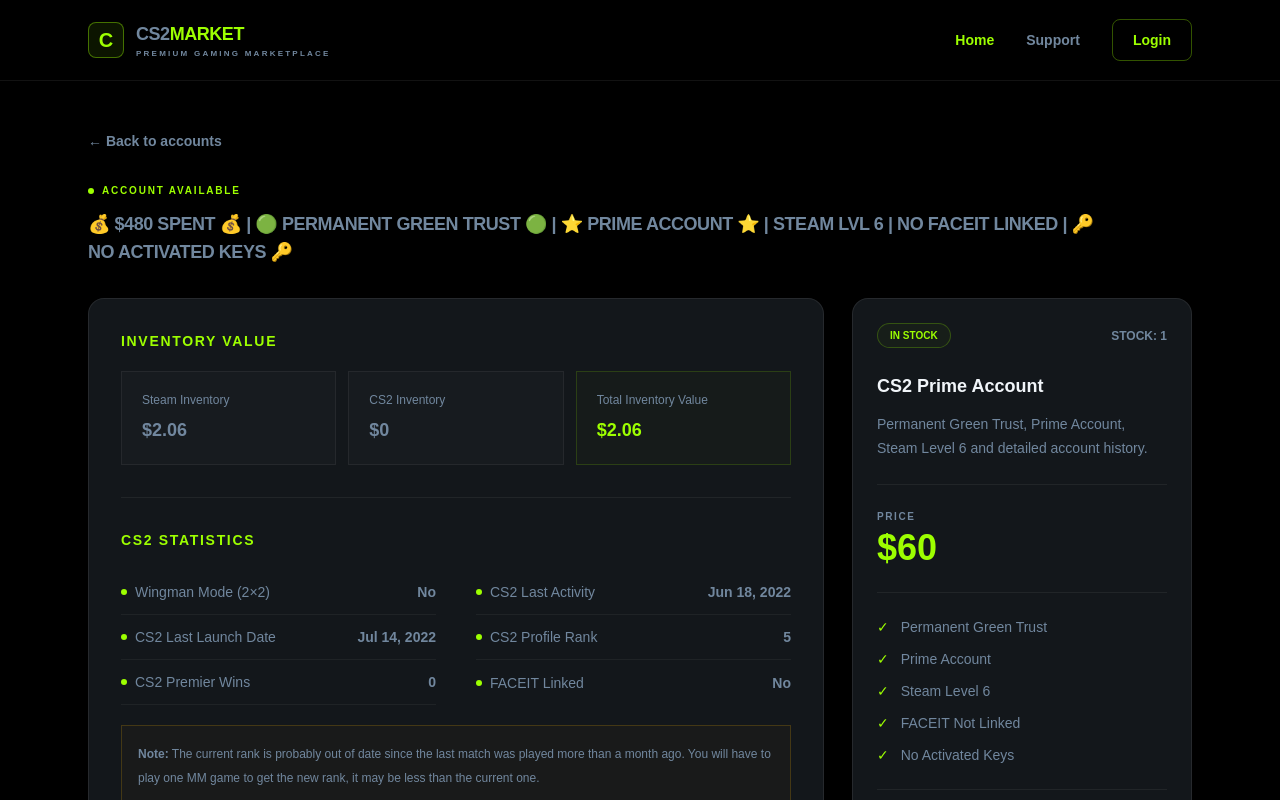
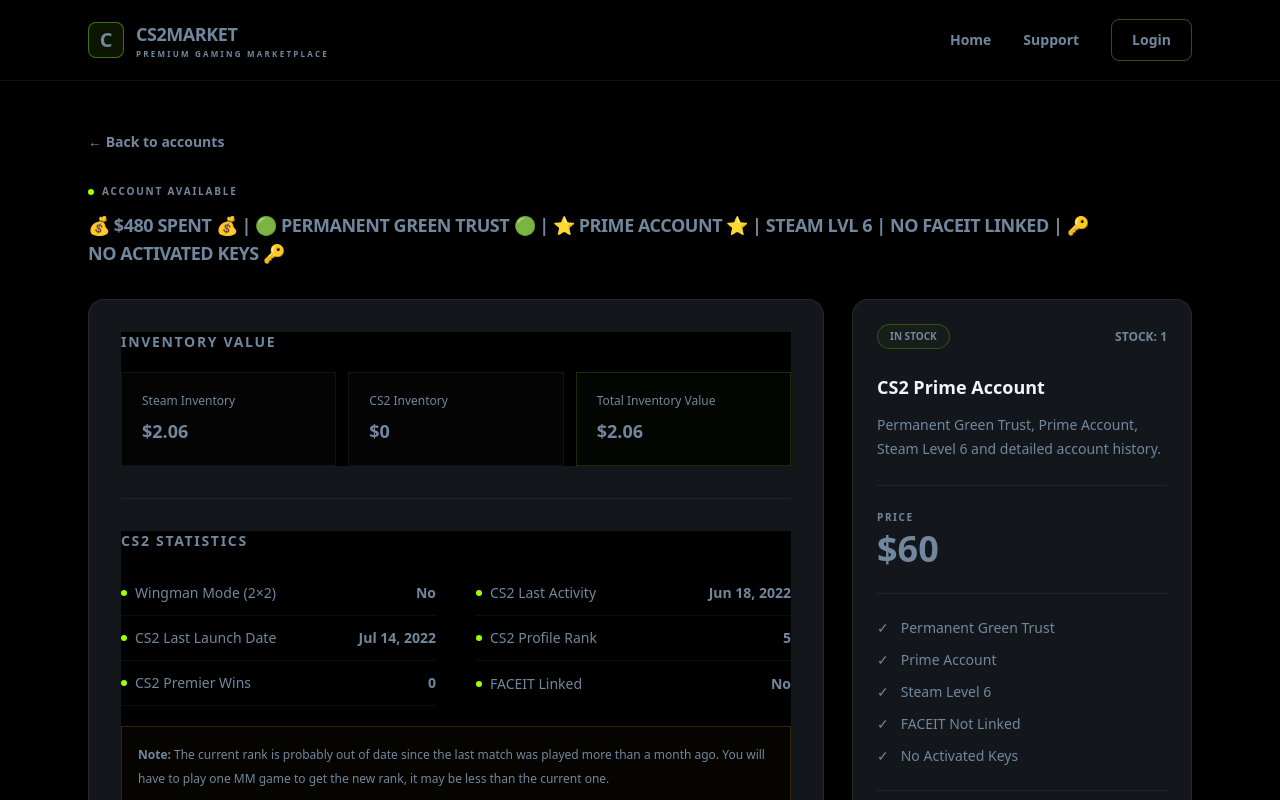
Before and after one commit to robbishhvh1337-cmyk/cs2-market, a Next.js app: page /product/1 in a window 1280 px wide. Shown: the top 800 px of the page. Built offline with nearby package versions, Linux system fonts and the light colour scheme.

Commit message:
Finalize CS2MARKET dark theme

```diff
--- a/app/globals.css
+++ b/app/globals.css
@@ -1,7 +1,8 @@
 @import "tailwindcss";
 
 /* =========================================================
-   CS2MARKET — PURE BLACK / DISCORD STYLE DARK THEME
+   CS2MARKET
+   PURE BLACK / CLEAN DARK THEME
    ========================================================= */
 
 :root {
@@ -13,23 +14,21 @@
   --surface-hover: #181d22;
 
   --border: #1c2228;
-  --border-light: #20262c;
 
-  /* NORMAL TEXT — Store renginin ana tonu */
+  /* Normal readable text */
   --text: #71879e;
   --text-hover: #8da1b5;
 
-  /* IMPORTANT TEXT */
+  /* Important headings */
   --white: #f1f5f9;
 
-  /* BRAND */
-  --green: #9dff00;
-  --green-hover: #b4ff33;
+  /* Brand accent */
+  --accent: #9dff00;
 }
 
 
 /* =========================================================
-   GLOBAL RESET
+   RESET
    ========================================================= */
 
 * {
@@ -47,44 +46,23 @@
   margin: 0;
   padding: 0;
   min-height: 100vh;
-
   background: #000000 !important;
-
   color: #71879e !important;
-
-  font-family:
-    Arial,
-    Helvetica,
-    sans-serif;
 }
 
 
 /* =========================================================
-   PAGE BACKGROUND
+   MAIN BACKGROUND
    ========================================================= */
 
-main {
-  background: #000000 !important;
-}
-
-header {
-  background: #000000 !important;
-}
-
-footer {
-  background: #000000 !important;
-}
-
-aside {
-  background: #000000 !important;
-}
-
-nav {
-  background: transparent !important;
-}
-
+body,
+main,
+header,
+footer,
+aside,
+nav,
 section {
-  background: transparent;
+  background-color: #000000 !important;
 }
 
 
@@ -92,35 +70,39 @@
    NORMAL TEXT
    ========================================================= */
 
-/*
-   Bütün normal okunabilir yazılar burada aynı renkte.
-   Store yazısındaki mavi-gri ton:
-   #71879e
-*/
-
 p,
 span,
 li,
 label,
 small,
 strong,
-em {
-  color: #71879e !important;
+em,
+div {
+  color: #71879e;
 }
 
 
 /* =========================================================
-   LINKS
+   HEADINGS
+   ========================================================= */
+
+h1,
+h2,
+h3,
+h4,
+h5,
+h6 {
+  color: #f1f5f9 !important;
+}
+
+
+/* =========================================================
+   ALL LINKS
    ========================================================= */
 
 a {
   color: #71879e !important;
-
   text-decoration: none;
-
-  transition:
-    color 0.15s ease,
-    opacity 0.15s ease;
 }
 
 a:hover {
@@ -146,144 +128,150 @@
 
 
 /* =========================================================
-   HEADINGS
+   FORCE TAILWIND TEXT COLORS
    ========================================================= */
 
-h1,
-h2,
-h3,
-h4,
-h5,
-h6 {
-  color: #f1f5f9 !important;
+/* Gray */
+.text-gray-50,
+.text-gray-100,
+.text-gray-200,
+.text-gray-300,
+.text-gray-400,
+.text-gray-500,
+.text-gray-600,
+.text-gray-700,
+.text-gray-800,
+.text-gray-900 {
+  color: #71879e !important;
 }
 
-
-/* =========================================================
-   NORMAL TAILWIND TEXT COLORS
-   ========================================================= */
-
 /* Slate */
-
 .text-slate-50,
 .text-slate-100,
 .text-slate-200,
 .text-slate-300,
 .text-slate-400,
 .text-slate-500,
-.text-slate-600 {
+.text-slate-600,
+.text-slate-700,
+.text-slate-800,
+.text-slate-900 {
   color: #71879e !important;
 }
 
-
-/* Gray */
-
-.text-gray-50,
-.text-gray-100,
-.text-gray-200,
-.text-gray-300,
-.text-gray-400,
-.text-gray-500,
-.text-gray-600 {
-  color: #71879e !important;
-}
-
-
 /* Zinc */
-
 .text-zinc-50,
 .text-zinc-100,
 .text-zinc-200,
 .text-zinc-300,
 .text-zinc-400,
 .text-zinc-500,
-.text-zinc-600 {
+.text-zinc-600,
+.text-zinc-700,
+.text-zinc-800,
+.text-zinc-900 {
   color: #71879e !important;
 }
 
-
 /* Neutral */
-
 .text-neutral-50,
 .text-neutral-100,
 .text-neutral-200,
 .text-neutral-300,
 .text-neutral-400,
 .text-neutral-500,
-.text-neutral-600 {
-  color: #71879e !important;
-}
-
-
-/* Stone */
-
-.text-stone-50,
-.text-stone-100,
-.text-stone-200,
-.text-stone-300,
-.text-stone-400,
-.text-stone-500,
-.text-stone-600 {
+.text-neutral-600,
+.text-neutral-700,
+.text-neutral-800,
+.text-neutral-900 {
   color: #71879e !important;
 }
 
 
 /* =========================================================
-   FORCE COMMON TEXT UTILITIES
+   GREEN / LIME TEXT
+   NORMAL YAZILARDA YEŞİLİ TAMAMEN KAPAT
    ========================================================= */
 
-.text-muted,
-.text-secondary,
-.text-description,
-.text-subtitle {
+.text-green-50,
+.text-green-100,
+.text-green-200,
+.text-green-300,
+.text-green-400,
+.text-green-500,
+.text-green-600,
+.text-green-700,
+.text-green-800,
+.text-green-900 {
+  color: #71879e !important;
+}
+
+.text-lime-50,
+.text-lime-100,
+.text-lime-200,
+.text-lime-300,
+.text-lime-400,
+.text-lime-500,
+.text-lime-600,
+.text-lime-700,
+.text-lime-800,
+.text-lime-900 {
   color: #71879e !important;
 }
 
 
 /* =========================================================
-   GREEN — BRAND / STATUS ONLY
+   BLUE / CYAN TEXT
    ========================================================= */
 
-/*
-   Yeşili tamamen kaldırmıyoruz.
-   Sadece marka, stok, online durum, fiyat ve ana CTA
-   gibi vurgu alanlarında kalmasına izin veriyoruz.
-*/
-
-.text-lime-300,
-.text-lime-400,
-.text-lime-500 {
-  color: #9dff00 !important;
-}
-
-.text-green-300,
-.text-green-400,
-.text-green-500 {
-  color: #9dff00 !important;
+.text-blue-50,
+.text-blue-100,
+.text-blue-200,
+.text-blue-300,
+.text-blue-400,
+.text-blue-500,
+.text-blue-600,
+.text-cyan-50,
+.text-cyan-100,
+.text-cyan-200,
+.text-cyan-300,
+.text-cyan-400,
+.text-cyan-500,
+.text-cyan-600 {
+  color: #71879e !important;
 }
 
 
 /* =========================================================
-   GREEN BACKGROUNDS
+   BUTTONS
    ========================================================= */
+
+button {
+  color: #71879e !important;
+}
+
+
+/* =========================================================
+   GREEN BUTTON
+   ========================================================= */
+
+/*
+   Butonun ARKA PLANI yeşil olabilir.
+   Fakat içindeki yazı mavi-gri olacak.
+*/
 
 .bg-lime-300,
 .bg-lime-400,
-.bg-lime-500 {
-  background-color: #9dff00 !important;
-}
-
+.bg-lime-500,
 .bg-green-300,
 .bg-green-400,
 .bg-green-500 {
   background-color: #9dff00 !important;
+  color: #71879e !important;
 }
 
 
-/* =========================================================
-   GREEN HOVER
-   ========================================================= */
-
+/* Hover */
 .hover\:bg-lime-300:hover,
 .hover\:bg-lime-400:hover,
 .hover\:bg-lime-500:hover {
@@ -292,132 +280,16 @@
 
 
 /* =========================================================
-   PANELS
+   BRAND GREEN
    ========================================================= */
 
-.panel,
-.card {
-  background-color: #13171b !important;
+/*
+   CS2MARKET logosundaki MARKET gibi özel
+   marka alanları için.
+*/
 
-  border: 1px solid #1c2228;
-}
-
-
-/* =========================================================
-   INPUTS
-   ========================================================= */
-
-input,
-textarea,
-select {
-  background-color: #000000 !important;
-
-  color: #71879e !important;
-
-  border: 1px solid #1c2228 !important;
-
-  outline: none;
-}
-
-input::placeholder,
-textarea::placeholder {
-  color: #526273 !important;
-}
-
-input:focus,
-textarea:focus,
-select:focus {
-  border-color: #303943 !important;
-}
-
-
-/* =========================================================
-   BUTTONS
-   ========================================================= */
-
-button {
-  color: #71879e;
-}
-
-button:hover {
-  color: #8da1b5;
-}
-
-
-/* =========================================================
-   BORDERS
-   ========================================================= */
-
-hr {
-  border-color: #1c2228 !important;
-}
-
-
-/* =========================================================
-   TAILWIND BORDER COLORS
-   ========================================================= */
-
-.border-gray-700,
-.border-gray-800,
-.border-gray-900,
-.border-slate-700,
-.border-slate-800,
-.border-slate-900,
-.border-zinc-700,
-.border-zinc-800,
-.border-zinc-900 {
-  border-color: #1c2228 !important;
-}
-
-
-/* =========================================================
-   DARK SURFACE COLORS
-   ========================================================= */
-
-.bg-gray-900,
-.bg-gray-950,
-.bg-slate-900,
-.bg-slate-950,
-.bg-zinc-900,
-.bg-zinc-950 {
-  background-color: #13171b !important;
-}
-
-
-/* =========================================================
-   PURE BLACK UTILITIES
-   ========================================================= */
-
-.bg-black {
-  background-color: #000000 !important;
-}
-
-
-/* =========================================================
-   STORE / NAV TEXT
-   ========================================================= */
-
-.store-link,
-.nav-link,
-.menu-link {
-  color: #71879e !important;
-}
-
-.store-link:hover,
-.nav-link:hover,
-.menu-link:hover {
-  color: #8da1b5 !important;
-}
-
-
-/* =========================================================
-   PRODUCT TEXT
-   ========================================================= */
-
-.product-description,
-.product-meta,
-.product-details {
-  color: #71879e !important;
+.logo-green {
+  color: #9dff00 !important;
 }
 
 
@@ -444,13 +316,106 @@
 
 
 /* =========================================================
+   PANELS / CARDS
+   ========================================================= */
+
+.panel,
+.card {
+  background-color: #13171b !important;
+  border: 1px solid #1c2228 !important;
+}
+
+
+/* =========================================================
+   DARK SURFACE UTILITIES
+   ========================================================= */
+
+.bg-gray-900,
+.bg-gray-950,
+.bg-slate-900,
+.bg-slate-950,
+.bg-zinc-900,
+.bg-zinc-950,
+.bg-neutral-900,
+.bg-neutral-950 {
+  background-color: #13171b !important;
+}
+
+
+/* =========================================================
+   BLACK UTILITIES
+   ========================================================= */
+
+.bg-black {
+  background-color: #000000 !important;
+}
+
+
+/* =========================================================
+   BORDERS
+   ========================================================= */
+
+hr {
+  border-color: #1c2228 !important;
+}
+
+.border-gray-700,
+.border-gray-800,
+.border-gray-900,
+.border-slate-700,
+.border-slate-800,
+.border-slate-900,
+.border-zinc-700,
+.border-zinc-800,
+.border-zinc-900 {
+  border-color: #1c2228 !important;
+}
+
+
+/* =========================================================
+   INPUTS
+   ========================================================= */
+
+input,
+textarea,
+select {
+  background-color: #000000 !important;
+  color: #71879e !important;
+  border: 1px solid #1c2228 !important;
+}
+
+input::placeholder,
+textarea::placeholder {
+  color: #526273 !important;
+}
+
+input:focus,
+textarea:focus,
+select:focus {
+  outline: none;
+  border-color: #303943 !important;
+}
+
+
+/* =========================================================
+   PRODUCT INFORMATION
+   ========================================================= */
+
+.product-description,
+.product-meta,
+.product-details {
+  color: #71879e !important;
+}
+
+
+/* =========================================================
    BADGES
    ========================================================= */
 
 .badge {
-  color: #71879e;
-  background-color: #13171b;
-  border: 1px solid #1c2228;
+  color: #71879e !important;
+  background-color: #13171b !important;
+  border: 1px solid #1c2228 !important;
 }
 
 
@@ -478,11 +443,11 @@
 
 
 /* =========================================================
-   TEXT SELECTION
+   SELECTION
    ========================================================= */
 
 ::selection {
-  background-color: #13171b;
+  background: #13171b;
   color: #f1f5f9;
 }
 
```
